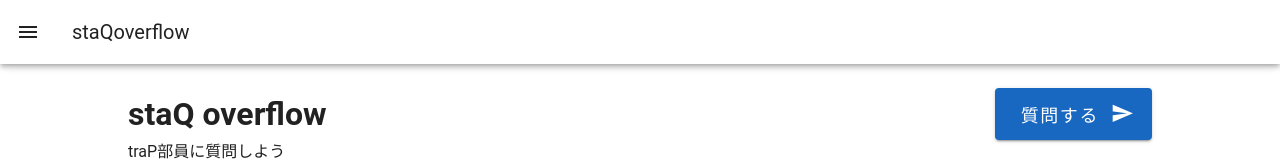
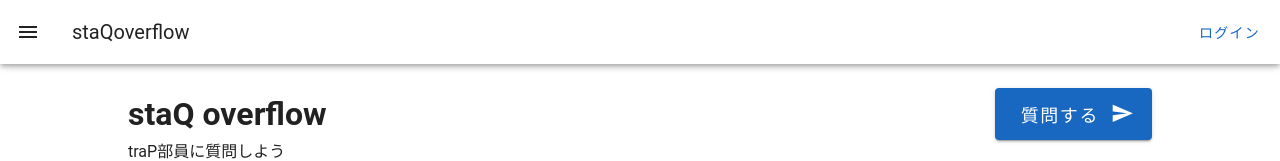
Before and after one commit to traP-jp/h23w_10, a Vue app in the folder frontend/: page / in a window 1280 px wide. Shown: the top 161 px of the page. Built offline with nearby package versions, Linux system fonts and the light colour scheme.

Commit message:
ログイン機能の実装

```diff
--- a/frontend/src/App.vue
+++ b/frontend/src/App.vue
@@ -9,6 +9,7 @@
       <v-app-bar-nav-icon @click="toggleDrawer" />
       <v-app-bar-title>staQoverflow</v-app-bar-title>
       <!-- todo: add user icon / login button -->
+      <v-btn color="primary" @click="handleLogin">ログイン</v-btn>
     </v-app-bar>
     <v-main>
       <Suspense>
@@ -21,9 +22,20 @@
 <script setup lang="ts">
 import { RouterView } from 'vue-router'
 import { ref } from 'vue'
-
+import { BASE } from '@/lib/api/index'
 const showDrawer = ref(false)
 const toggleDrawer = () => (showDrawer.value = !showDrawer.value)
+const handleLogin = async () => {
+  try {
+    const res = await fetch(`${BASE}/oauth2/params`, {})
+    const data = await res.json()
+    console.log(data)
+    window.location.href = data.url
+  } catch (error) {
+    console.error(error)
+  }
+  // ここにログイン処理を書く
+}
 </script>
 
 <style scoped></style>
```
